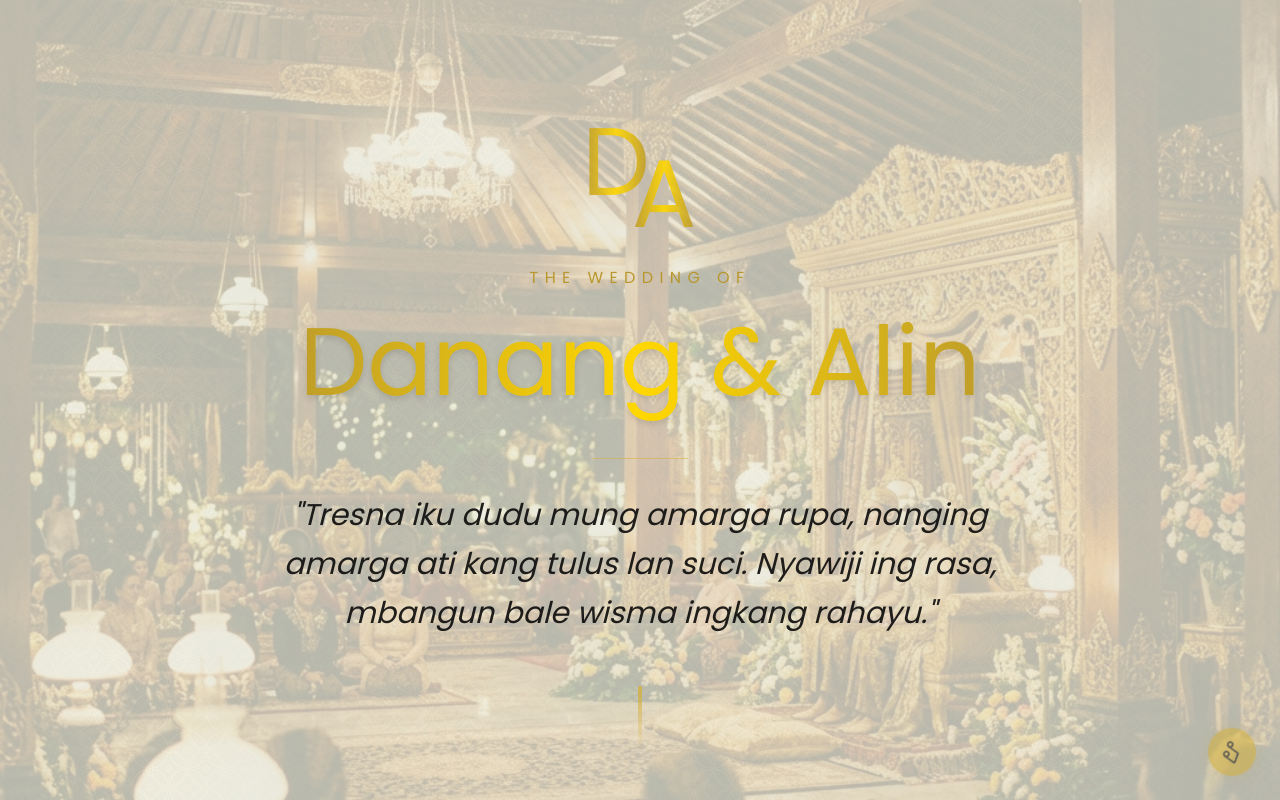
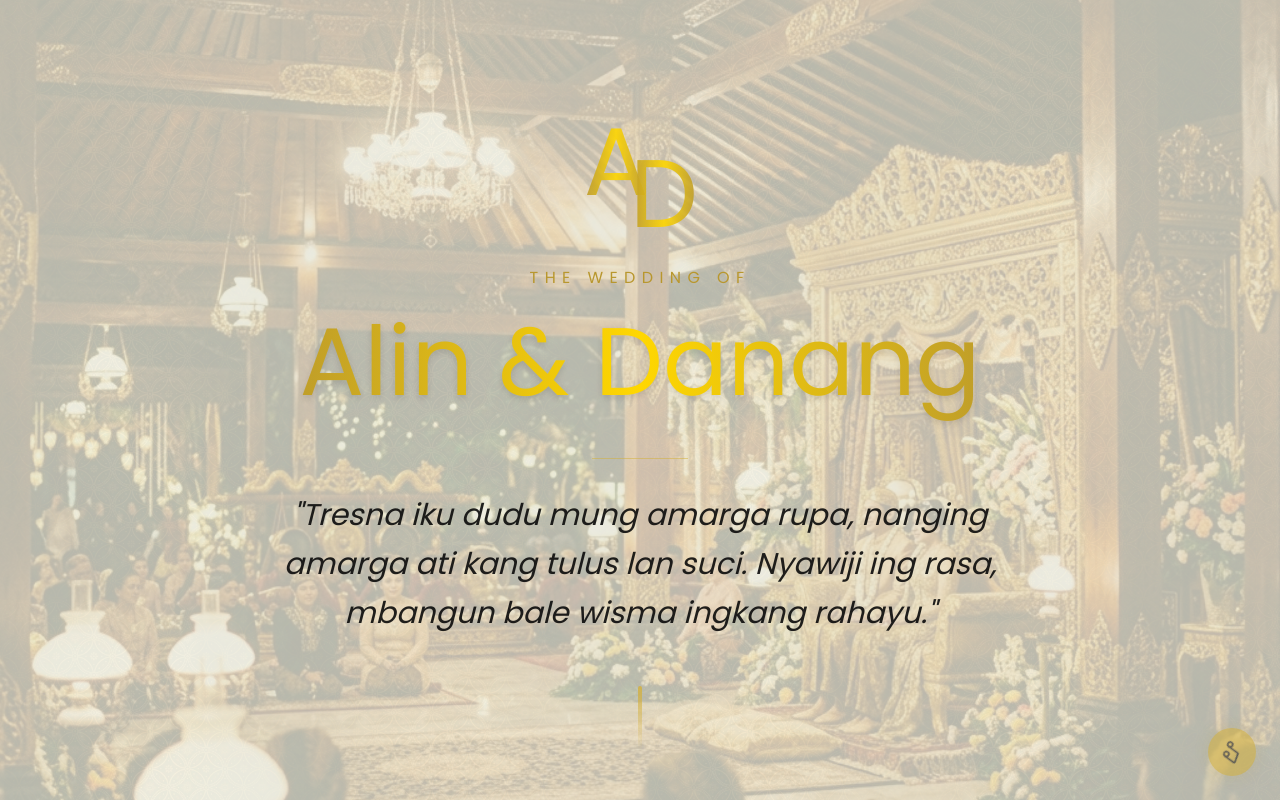
Before and after one commit to bagusahmadka/undangan-nikah, a Next.js app: page / in a window 1280 px wide. Both pictures are taken after a click on the button "BUKA UNDANGAN". Shown: the top 800 px of the page. Built offline with nearby package versions, Linux system fonts and the light colour scheme.

Commit message:
feat: initialize wedding invitation app structure with layout and core UI components

```diff
--- a/src/app/layout.tsx
+++ b/src/app/layout.tsx
@@ -27,7 +27,7 @@ const greatVibes = Great_Vibes({
 });
 
 export const metadata: Metadata = {
-  title: "The Wedding Of - Danang & Alin",
+  title: "The Wedding Of - Alin & Danang",
   description: "Undangan Pernikahan Digital Adat Jawa Premium",
 };
 
--- a/src/components/Footer.tsx
+++ b/src/components/Footer.tsx
@@ -19,18 +19,18 @@ export default function Footer() {
           </p>
 
           <h2 className="font-latin text-4xl md:text-6xl text-gradient-gold mb-6 pb-2">
-            Danang & Alin
+            Alin & Danang
           </h2>
 
           <p className="font-poppins text-sm text-black-elegant/60 mb-12">
             Kami yang berbahagia,<br />
-            Keluarga Bpk. Agus Tri Mulyanto & Keluarga Bpk. Murgiyono
+            Keluarga Bpk. Murgiyono & Keluarga Bpk. Agus Tri Mulyanto
           </p>
 
           <div className="relative w-20 h-20 mx-auto mb-6">
             <Image
               src="/images/logo-t.png"
-              alt="Logo Danang & Alin"
+              alt="Logo Alin & Danang"
               fill
               className="object-contain"
             />
--- a/src/components/HeroSection.tsx
+++ b/src/components/HeroSection.tsx
@@ -29,10 +29,10 @@ export default function HeroSection() {
             <div className="relative w-32 h-24 flex items-center justify-center">
               {/* Overlapping Initials Logo */}
               <span className="font-latin text-7xl md:text-8xl text-gradient-gold absolute -translate-x-6 -translate-y-4 opacity-90">
-                D
+                A
               </span>
               <span className="font-latin text-7xl md:text-8xl text-gradient-gold absolute translate-x-6 translate-y-4 opacity-90">
-                A
+                D
               </span>
             </div>
           </div>
@@ -42,7 +42,7 @@ export default function HeroSection() {
           </p>
 
           <h1 className="font-latin text-6xl md:text-8xl text-gradient-gold mb-6 pb-6 drop-shadow-md">
-            Danang & Alin
+            Alin & Danang
           </h1>
 
           <div className="w-24 h-[1px] bg-gold/50 mx-auto mb-8" />
--- a/src/components/OpeningScreen.tsx
+++ b/src/components/OpeningScreen.tsx
@@ -55,7 +55,7 @@ export default function OpeningScreen({ isOpened, onOpen }: OpeningScreenProps)
                 The Wedding Of
               </p>
               <h1 className="font-latin text-5xl sm:text-7xl text-gradient-gold mb-6 pb-4">
-                Danang & Alin
+                Alin & Danang
               </h1>
               <p className="font-cormorant text-xl text-black-elegant/80 italic mb-12">
                 "Kepada Yth. Bapak/Ibu/Saudara/i"
--- a/src/components/ProfilMempelai.tsx
+++ b/src/components/ProfilMempelai.tsx
@@ -27,7 +27,7 @@ export default function ProfilMempelai() {
         </div>
 
         <div className="grid grid-cols-1 md:grid-cols-[1fr_auto_1fr] items-center justify-center gap-12 md:gap-8 lg:gap-16">
-          {/* Groom */}
+          {/* Bride */}
           <motion.div
             initial={{ opacity: 0, x: -50 }}
             whileInView={{ opacity: 1, x: 0 }}
@@ -47,18 +47,18 @@ export default function ProfilMempelai() {
               className="relative w-72 h-96 md:w-80 md:h-[420px] mb-6 rounded-t-full overflow-hidden border-2 border-gold/50 shadow-[0_0_30px_rgba(212,175,55,0.3)]"
             >
               <Image
-                src="/images/foto fiks 2.png"
-                alt="Mempelai Pria"
+                src="/images/foto fiks 1.png"
+                alt="Mempelai Wanita"
                 fill
                 className="object-cover"
               />
             </motion.div>
-            <h3 className="font-latin text-3xl md:text-4xl text-gradient-gold mb-2 pb-1">Danang Hadi Setiawan, S.M</h3>
+            <h3 className="font-latin text-3xl md:text-4xl text-gradient-gold mb-2 pb-1">Arlina</h3>
             <p className="font-poppins text-sm text-black-elegant/70 uppercase tracking-widest mb-4">
-              Putra dari
+              Putri dari
             </p>
-            <p className="font-cormorant text-lg md:text-xl text-black-elegant/90 mb-1">Bapak Agus Tri Mulyanto</p>
-            <p className="font-cormorant text-lg md:text-xl text-black-elegant/90">& Ibu Jumitri</p>
+            <p className="font-cormorant text-lg md:text-xl text-black-elegant/90 mb-1">Bapak Murgiyono</p>
+            <p className="font-cormorant text-lg md:text-xl text-black-elegant/90">& Ibu Merdeka Wati</p>
           </motion.div>
 
           {/* & Symbol */}
@@ -72,7 +72,7 @@ export default function ProfilMempelai() {
             &
           </motion.div>
 
-          {/* Bride */}
+          {/* Groom */}
           <motion.div
             initial={{ opacity: 0, x: 50 }}
             whileInView={{ opacity: 1, x: 0 }}
@@ -93,18 +93,18 @@ export default function ProfilMempelai() {
               className="relative w-72 h-96 md:w-80 md:h-[420px] mb-6 rounded-t-full overflow-hidden border-2 border-gold/50 shadow-[0_0_30px_rgba(212,175,55,0.3)]"
             >
               <Image
-                src="/images/foto fiks 1.png"
-                alt="Mempelai Wanita"
+                src="/images/foto fiks 2.png"
+                alt="Mempelai Pria"
                 fill
                 className="object-cover"
               />
             </motion.div>
-            <h3 className="font-latin text-3xl md:text-4xl text-gradient-gold mb-2 pb-1">Arlina</h3>
+            <h3 className="font-latin text-3xl md:text-4xl text-gradient-gold mb-2 pb-1">Danang Hadi Setiawan, S.M</h3>
             <p className="font-poppins text-sm text-black-elegant/70 uppercase tracking-widest mb-4">
-              Putri dari
+              Putra dari
             </p>
-            <p className="font-cormorant text-lg md:text-xl text-black-elegant/90 mb-1">Bapak Murgiyono</p>
-            <p className="font-cormorant text-lg md:text-xl text-black-elegant/90">& Ibu Merdeka Wati</p>
+            <p className="font-cormorant text-lg md:text-xl text-black-elegant/90 mb-1">Bapak Agus Tri Mulyanto</p>
+            <p className="font-cormorant text-lg md:text-xl text-black-elegant/90">& Ibu Jumitri</p>
           </motion.div>
         </div>
       </div>
```
